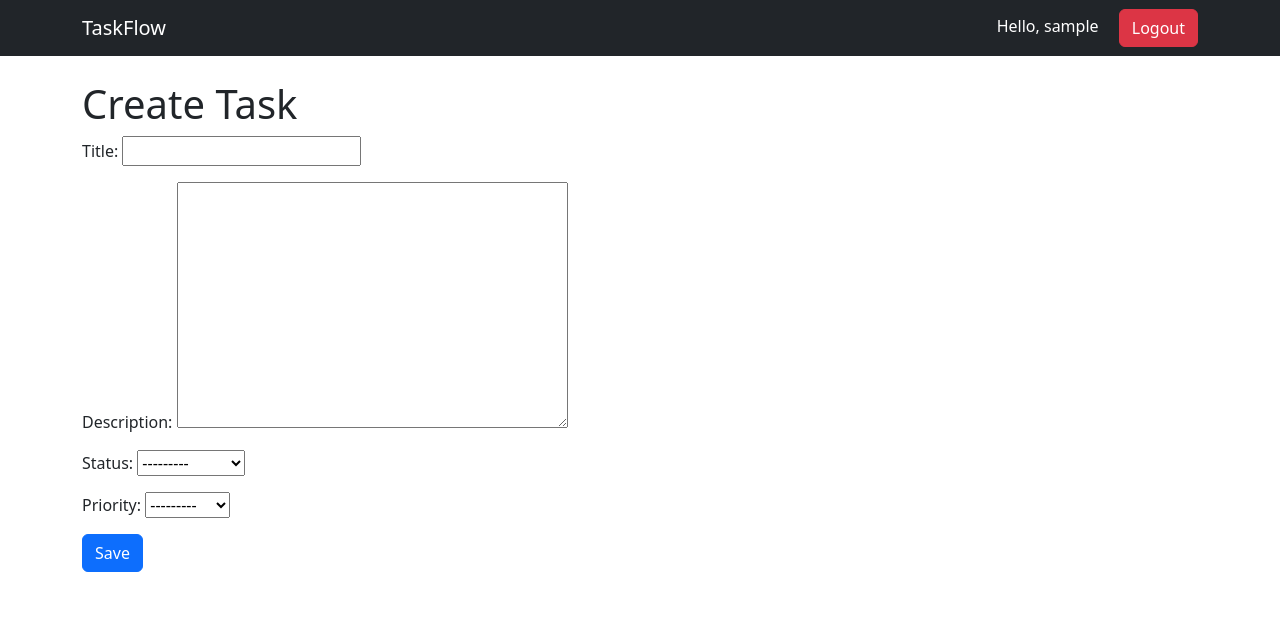
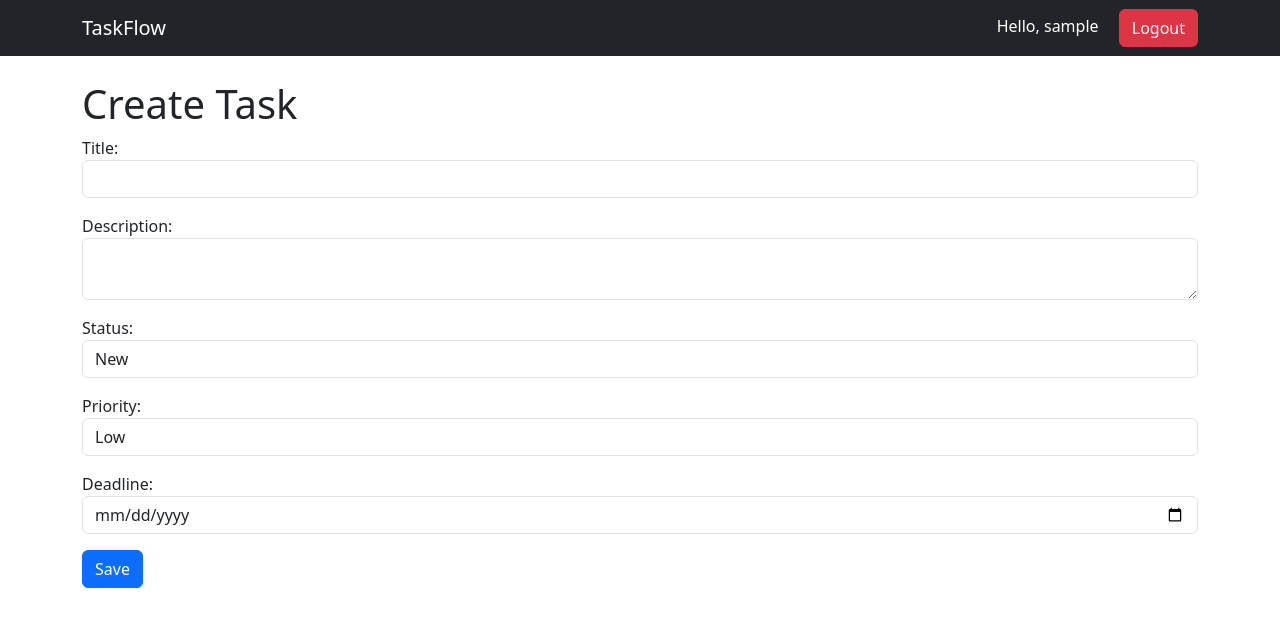
Before and after one commit to SeitkarimAnet/taskflow, a Django app: page /task/create/ in a window 1280 px wide. Shown: the top 627 px of the page. Run offline with Django 5.2, Linux system fonts and the light colour scheme; the visitor is signed in with stand-in values (Sample User, id 1).

Commit message:
Fix project

```diff
--- a/tasks/models.py
+++ b/tasks/models.py
@@ -2,42 +2,73 @@ from django.db import models
 from django.conf import settings
 
 
+# модель задачи
 class Task(models.Model):
 
+    # варианты статуса
     STATUS_CHOICES = [
+
         ('new', 'New'),
+
         ('progress', 'In Progress'),
+
         ('done', 'Done'),
     ]
 
+    # варианты приоритета
     PRIORITY_CHOICES = [
+
         ('low', 'Low'),
+
         ('medium', 'Medium'),
+
         ('high', 'High'),
     ]
 
+    # название задачи
     title = models.CharField(max_length=255)
 
+    # описание
     description = models.TextField()
 
+    # статус задачи
     status = models.CharField(
+
         max_length=20,
+
         choices=STATUS_CHOICES
     )
 
+    # приоритет
     priority = models.CharField(
+
         max_length=20,
+
         choices=PRIORITY_CHOICES
     )
 
+    # владелец задачи
     owner = models.ForeignKey(
+
         settings.AUTH_USER_MODEL,
+
         on_delete=models.CASCADE
     )
 
+    # soft delete
     is_deleted = models.BooleanField(default=False)
 
+    # дата создания
     created_at = models.DateTimeField(auto_now_add=True)
 
+    # дедлайн задачи
+    deadline = models.DateField(
+
+        null=True,
+
+        blank=True
+    )
+
     def __str__(self):
+
         return self.title
--- a/tasks/views.py
+++ b/tasks/views.py
@@ -9,7 +9,8 @@ from django.views.generic import (
     ListView,
     CreateView,
     UpdateView,
-    DeleteView
+    DeleteView,
+    DetailView
 )
 
 from .models import Task
@@ -31,6 +32,14 @@ class TaskListView(LoginRequiredMixin, ListView):
         )
 
 
+# страница одной задачи
+class TaskDetailView(LoginRequiredMixin, DetailView):
+
+    model = Task
+
+    template_name = 'tasks/task_detail.html'
+
+
 # создание задачи
 class TaskCreateView(LoginRequiredMixin, CreateView):
 
@@ -40,14 +49,15 @@ class TaskCreateView(LoginRequiredMixin, CreateView):
         'title',
         'description',
         'status',
-        'priority'
+        'priority',
+        'deadline'
     ]
 
     template_name = 'tasks/task_form.html'
 
     success_url = reverse_lazy('task_list')
 
-    # привязываем задачу к пользователю
+    # автоматически привязываем задачу к пользователю
     def form_valid(self, form):
 
         form.instance.owner = self.request.user
@@ -68,7 +78,8 @@ class TaskUpdateView(
         'title',
         'description',
         'status',
-        'priority'
+        'priority',
+        'deadline'
     ]
 
     template_name = 'tasks/task_form.html'
--- a/templates/tasks/task_confirm_delete.html
+++ b/templates/tasks/task_confirm_delete.html
@@ -2,18 +2,23 @@
 
 {% block content %}
 
+<!-- страница удаления задачи -->
 <h1>Delete Task</h1>
 
+<!-- подтверждение удаления -->
 <p>
 
     Are you sure you want to delete this task?
 
 </p>
 
+<!-- форма удаления -->
 <form method="post">
 
+    <!-- защита формы -->
     {% csrf_token %}
 
+    <!-- кнопка удаления -->
     <button type="submit" class="btn btn-danger">
 
         Delete
--- a/templates/tasks/task_form.html
+++ b/templates/tasks/task_form.html
@@ -2,16 +2,79 @@
 
 {% block content %}
 
+<!-- форма задачи -->
 <h1>Create Task</h1>
 
 <form method="post">
 
     {% csrf_token %}
 
-    {{ form.as_p }}
+    <!-- title -->
+    <p>
 
+        Title:
+
+        <input type="text" name="title" class="form-control">
+
+    </p>
+
+    <!-- description -->
+    <p>
+
+        Description:
+
+        <textarea name="description" class="form-control"></textarea>
+
+    </p>
+
+    <!-- status -->
+    <p>
+
+        Status:
+
+        <select name="status" class="form-control">
+
+            <option value="new">New</option>
+
+            <option value="progress">In Progress</option>
+
+            <option value="done">Done</option>
+
+        </select>
+
+    </p>
+
+    <!-- priority -->
+    <p>
+
+        Priority:
+
+        <select name="priority" class="form-control">
+
+            <option value="low">Low</option>
+
+            <option value="medium">Medium</option>
+
+            <option value="high">High</option>
+
+        </select>
+
+    </p>
+
+    <!-- дедлайн -->
+    <p>
+
+        Deadline:
+
+        <input type="date" name="deadline" class="form-control">
+
+    </p>
+
+    <!-- кнопка -->
     <button type="submit" class="btn btn-primary">
+
         Save
+
     </button>
 
 </form>
```
Also changed, not shown: templates/tasks/task_detail.html (+24 -0 lines), templates/tasks/task_list.html (+16 -2 lines), tasks/migrations/0002_task_deadline.py (added).
